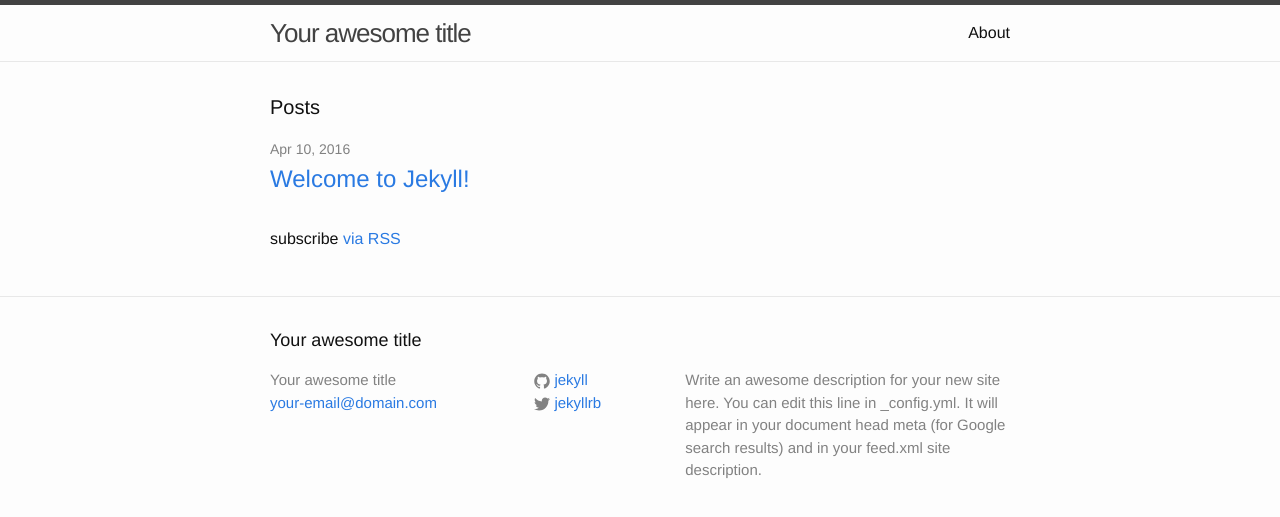
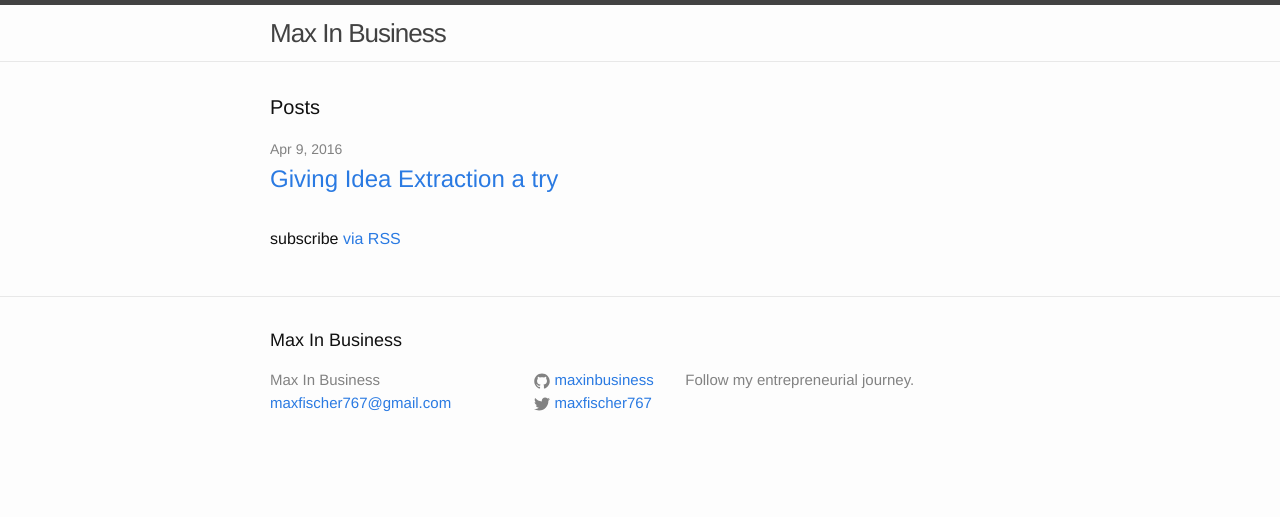
Before and after one commit to maxinbusiness/blog_raw, a Jekyll site: the page built from index.html, in a window 1280 px wide. Shown: the top 517 px of the page. Built offline with Jekyll 4.4.1, drawn with Linux system fonts in a browser that asks for light colours.

```diff
--- a/_config.yml
+++ b/_config.yml
@@ -6,17 +6,18 @@
 # 'jekyll serve'. If you change this file, please restart the server process.
 
 # Site settings
-title: Your awesome title
-email: your-email@domain.com
+title: Max In Business
+email: maxfischer767@gmail.com
 description: > # this means to ignore newlines until "baseurl:"
-  Write an awesome description for your new site here. You can edit this
-  line in _config.yml. It will appear in your document head meta (for
-  Google search results) and in your feed.xml site description.
+  Follow my entrepreneurial journey.
 baseurl: "" # the subpath of your site, e.g. /blog
 url: "http://yourdomain.com" # the base hostname & protocol for your site
-twitter_username: jekyllrb
-github_username:  jekyll
+twitter_username: maxfischer767
+github_username:  maxinbusiness
 
 # Build settings
 markdown: kramdown
 port: 8888
+
+permalink: none
+markdown_ext: "markdown,mkdown,mkdn,mkd,md,html"
```
Also changed, not shown: _includes/footer.html (+11 -0 lines), _posts/2016-04-10-giving-idea-extraction-a-try.html (added, +30 -0 lines), _posts/2016-04-10-welcome-to-jekyll.markdown (deleted, +0 -25 lines), about.md (deleted, +0 -15 lines).
